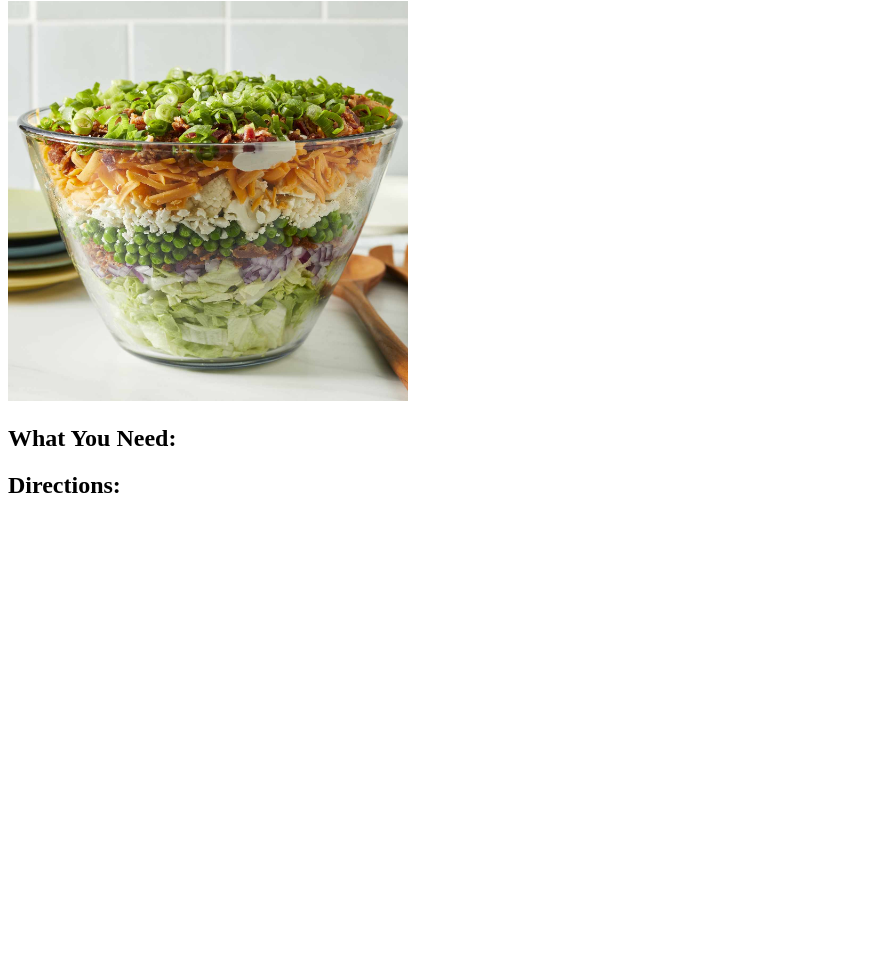
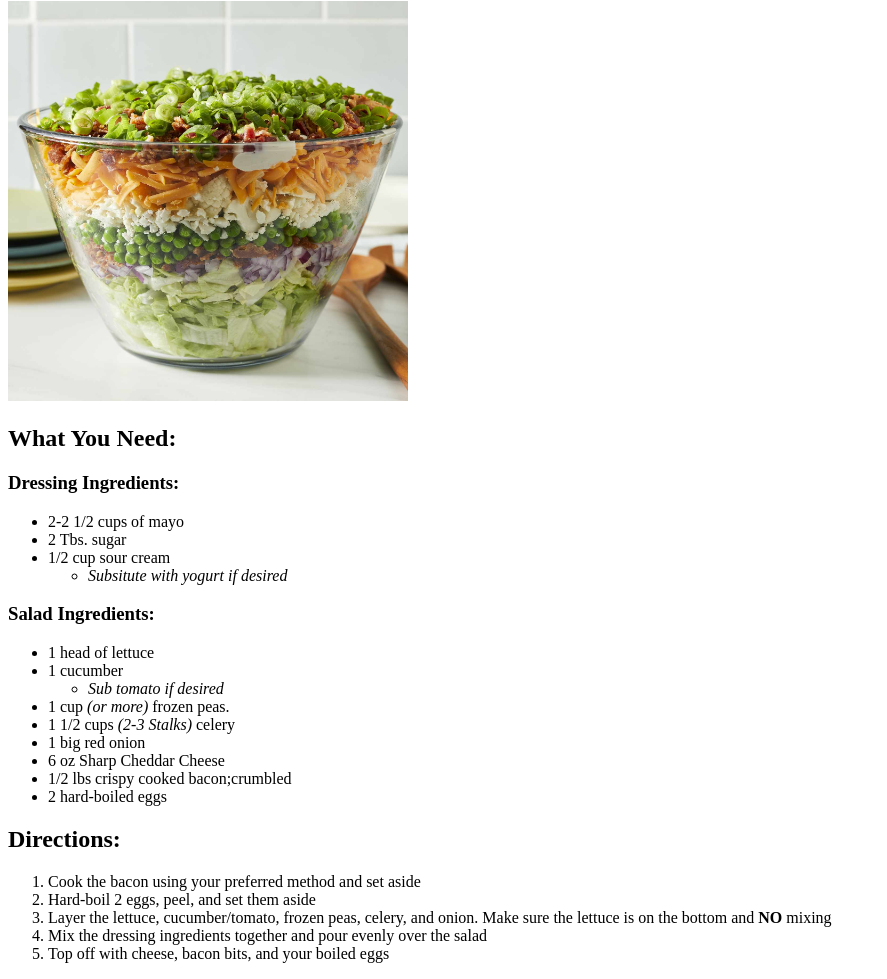
Before and after one commit to cstaucode/odin-recipes, a plain HTML site: page recipes/sevenlayersalad.html in a window 1280 px wide. Shown: the part 79-1058 px from the top of the page, without its empty margins (0-887 px from the left). Before the commit the page ends 800 px from the top, so only its background shows below. Drawn offline with Linux system fonts and the light colour scheme.

Commit message:
add text to lists

```diff
--- a/recipes/sevenlayersalad.html
+++ b/recipes/sevenlayersalad.html
@@ -10,11 +10,37 @@
             filled to the brim in layers including lettuce,onions,peas,
             cauliflower,bacon bits, and green onions" width="400">
             <h2>What You Need:</h2>
+            <h3>Dressing Ingredients:</h3>
             <ul>
+                <li>2-2 1/2 cups of mayo</li>
+                <li>2 Tbs. sugar</li>
+                <li>1/2 cup sour cream</li>
+                <ul><li><em>Subsitute with yogurt if desired</em></li></ul>
+            </ul>
+            <h3>Salad Ingredients:</h3>
+            <ul>
+                <li>1 head of lettuce</li>
+                <li>1 cucumber</li>
+                <ul><li><em>Sub tomato if desired</em></li></ul>
+                <li>1 cup <em>(or more)</em> frozen peas.</li>
+                <li>1 1/2 cups <em>(2-3 Stalks)</em> celery</li>
+                <li>1 big red onion</li>
+                <li> 6 oz Sharp Cheddar Cheese</li>
+                <li>1/2 lbs crispy cooked bacon;crumbled</li>
+                <li>2 hard-boiled eggs</li>
 
             </ul>
             <h2>Directions:</h2>
             <ol>
+                <li>Cook the bacon using your preferred method and set aside</li>
+                <li>Hard-boil 2 eggs, peel, and set them aside</li>
+                <li>Layer the lettuce, cucumber/tomato, frozen
+                    peas, celery, and onion. Make sure the lettuce
+                     is on the bottom and <strong>NO</strong>
+                     mixing</li>
+                <li>Mix the dressing ingredients together and pour
+                     evenly over the salad</li>
+                <li>Top off with cheese, bacon bits, and your boiled eggs</li>
 
             </ol>
     </body>
```
Also changed, not shown: recipes/pineapplecasserole.html (+14 -2 lines).
